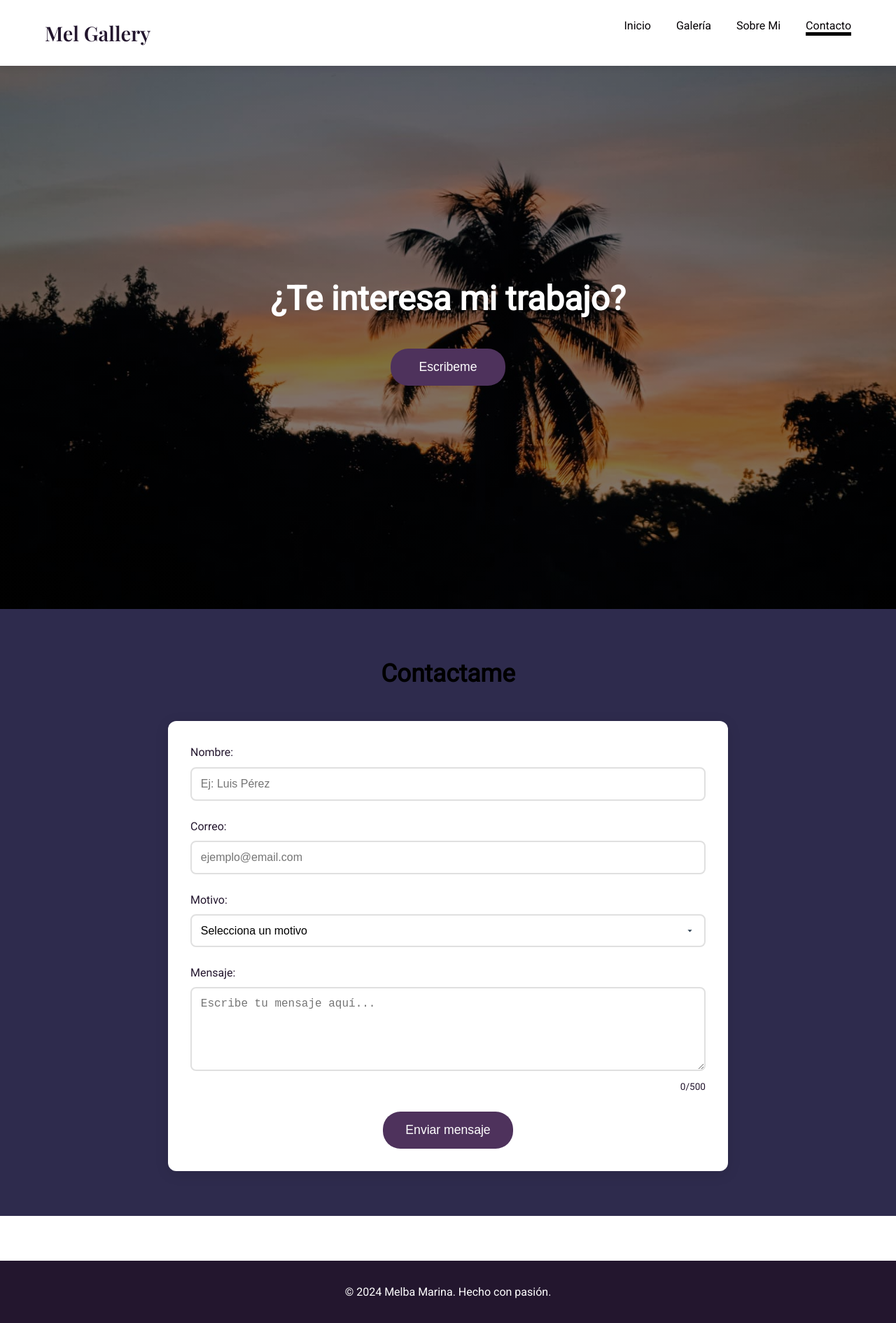
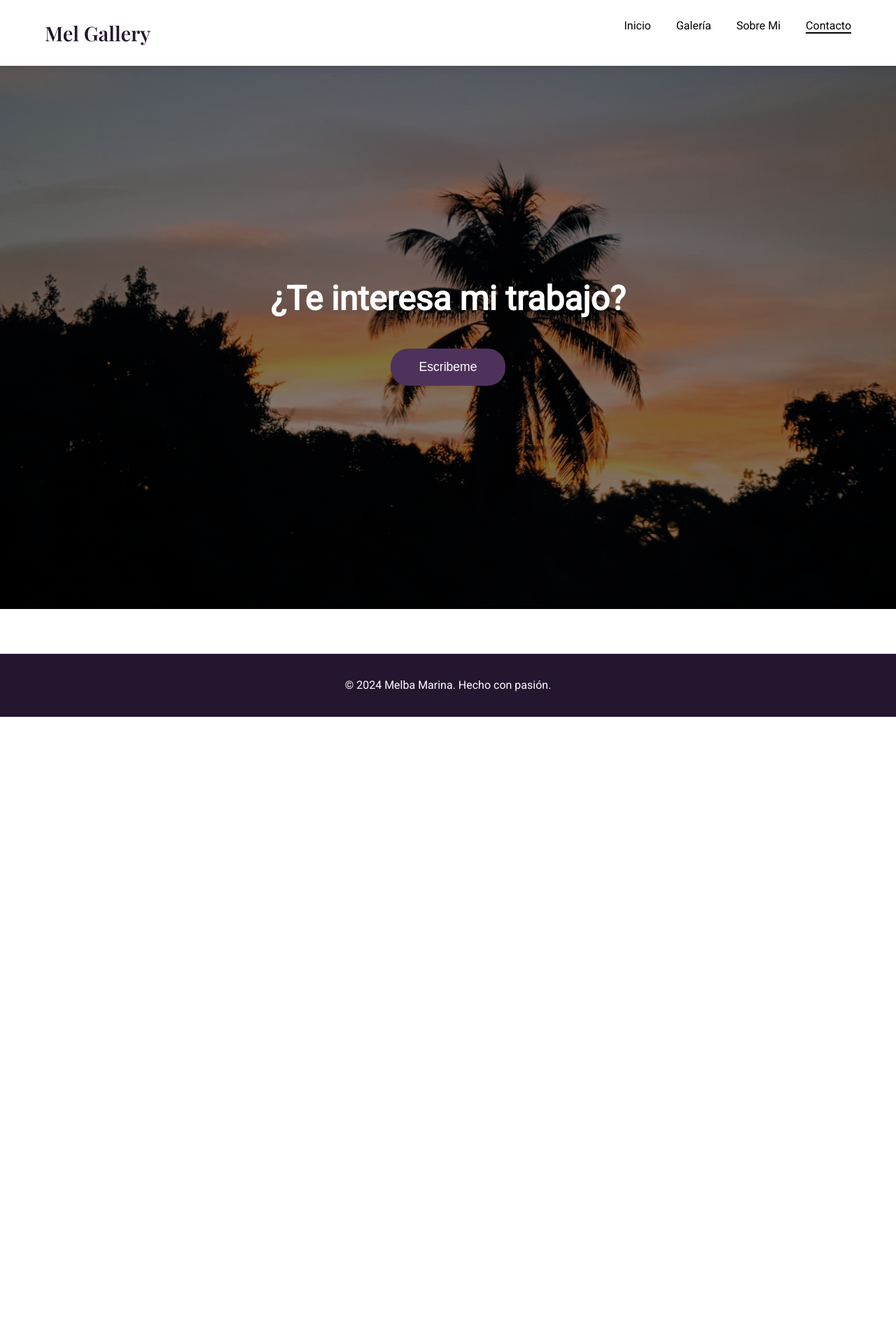
Before and after one commit to LordMontalban/Melb-gallery, a plain HTML site: page contact.html in a window 1280 px wide. Shown: the whole page at 70% size. After the commit the page ends 1024 px from the top, so only its background shows below. Drawn offline with nearby package versions, Linux system fonts and the light colour scheme.

Commit message:
Update contact y styles

```diff
--- a/contact.html
+++ b/contact.html
@@ -24,7 +24,7 @@
         </div>
     </section>
 
-    <section id="contact" class="contact-section">
+    <section id="contact" class="contact-section hidden">
         <div class="contact-container">
             <h2 class="section-title">Contactame</h2>
 
@@ -81,6 +81,6 @@
         <p>© 2024 Melba Marina. Hecho con pasión.</p>
     </footer>
 
-    <script src="contact.html"></script>
+    <script src="contact-form.js"></script>
 </body>
 </html>
--- a/styles.css
+++ b/styles.css
@@ -143,9 +143,10 @@ body {
     margin-top: 4rem;
 }
 .active {
-    border: 5px var(--primary-color);
+    border: 2px var(--primary-color);
     border-bottom-style: outset;
 }
+
 /* Lightbox */
 .lightbox {
     position: fixed;
```
